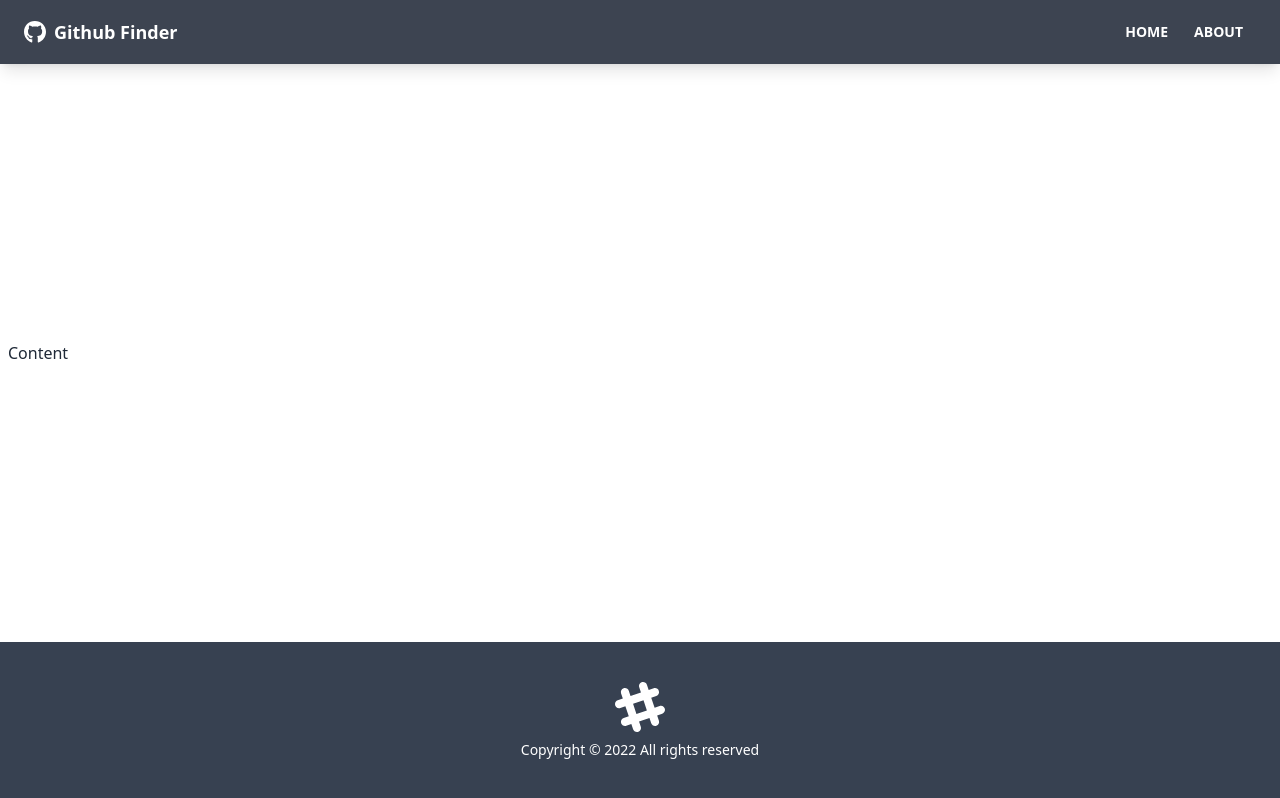
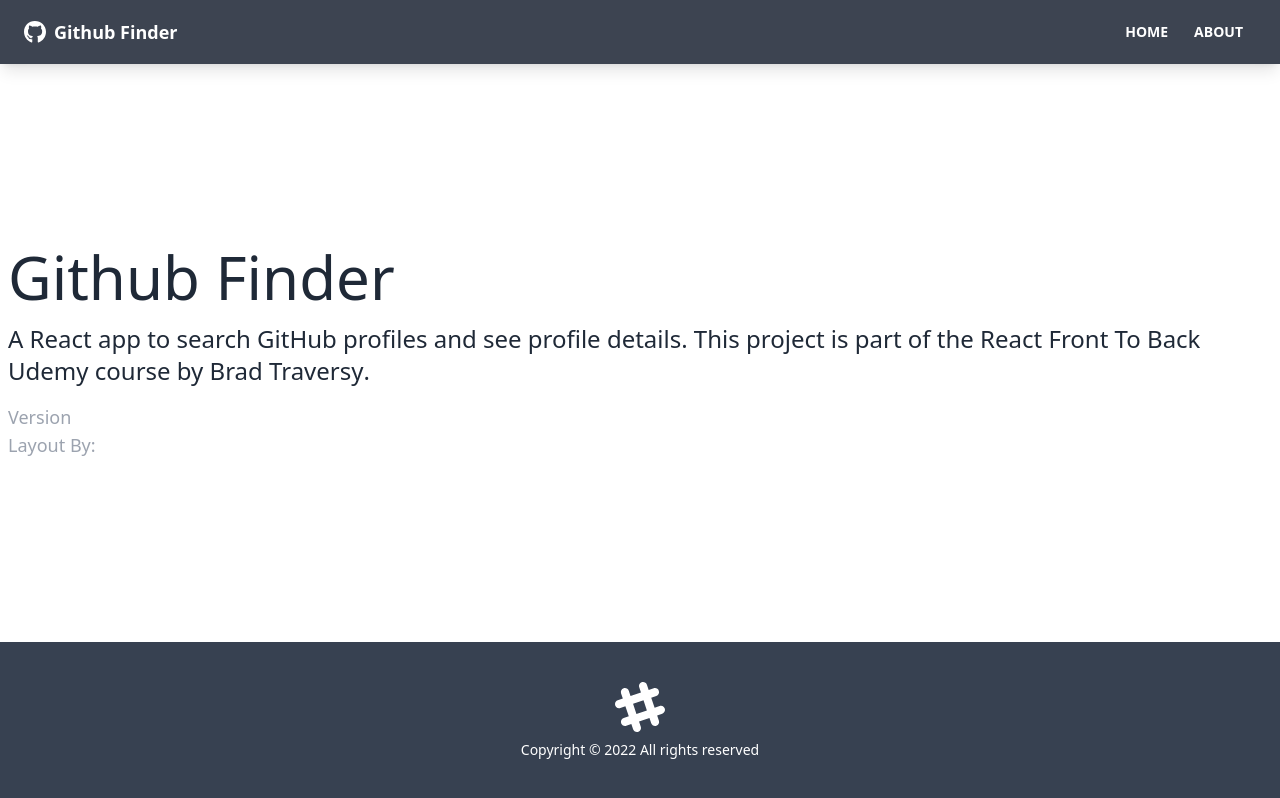
Before and after one commit to demetcaliskan/github-finder-2022, a React (Create React App) app: page /about in a window 1280 px wide. Built offline with nearby package versions, Linux system fonts and the light colour scheme.

Commit message:
pages are created

```diff
--- a/src/App.js
+++ b/src/App.js
@@ -1,6 +1,9 @@
-import { BrowserRouter as Router, Route } from 'react-router-dom'
-import Navbar from './components/layout/Navbar';
-import Footer from './components/layout/Footer';
+import { BrowserRouter as Router, Route, Routes } from 'react-router-dom'
+import Home from './pages/Home'
+import About from './pages/About'
+import NotFound from './pages/NotFound'
+import Navbar from './components/layout/Navbar'
+import Footer from './components/layout/Footer'
 
 function App() {
   return (
@@ -8,7 +11,12 @@
       <div className="flex flex-col justify-between h-screen">
         <Navbar />
         <main className='container mx-auto px-2 pb-12'>
-          Content
+          <Routes>
+            <Route path='/' element={<Home />} />
+            <Route path='/about' element={<About />} />
+            <Route path='/notfound' element={<NotFound />} />
+            <Route path='/*' element={<NotFound />} />
+          </Routes>
         </main>
         <Footer />
       </div>
--- /dev/null
+++ b/src/pages/About.jsx
@@ -0,0 +1,31 @@
+function About() {
+    return (
+        <>
+            <h1 className='text-6xl mb-4'>Github Finder</h1>
+            <p className='mb-4 text-2xl font-light'>
+                A React app to search GitHub profiles and see profile details. This
+                project is part of the
+                <a href='https://www.udemy.com/course/modern-react-front-to-back/'>
+                    {' '}
+                    React Front To Back
+                </a>{' '}
+                Udemy course by
+                <strong>
+                    <a href='https://traversymedia.com'> Brad Traversy</a>
+                </strong>
+                .
+            </p>
+            <p className='text-lg text-gray-400'>
+                Version <span className='text-white'>1.0.0</span>
+            </p>
+            <p className='text-lg text-gray-400'>
+                Layout By:
+                <a className='text-white' href='https://twitter.com/hassibmoddasser'>
+                    Hassib Moddasser
+                </a>
+            </p>
+        </>
+    )
+}
+
+export default About
--- /dev/null
+++ b/src/pages/Home.jsx
@@ -0,0 +1,9 @@
+function Home() {
+    return (
+        <>
+            <h1 className='text-6xl'>Welcome</h1>
+        </>
+    )
+}
+
+export default Home
--- /dev/null
+++ b/src/pages/NotFound.jsx
@@ -0,0 +1,25 @@
+import { FaHome } from 'react-icons/fa'
+import { Link } from 'react-router-dom'
+
+function NotFound() {
+    return (
+        <div className='hero'>
+            <div className="text-center hero-content">
+                <div className="max-w-lg">
+                    <h1 className="text-8xl font-bold mb8">
+                        Oops!
+                    </h1>
+                    <p className="text-5xl mb-8">
+                        404 - Page not found!
+                    </p>
+                    <Link to='/' className='btn btn-primary btn-lg'>
+                        <FaHome className='mr-2' />
+                        Back To Home
+                    </Link>
+                </div>
+            </div>
+        </div>
+    )
+}
+
+export default NotFound
```
